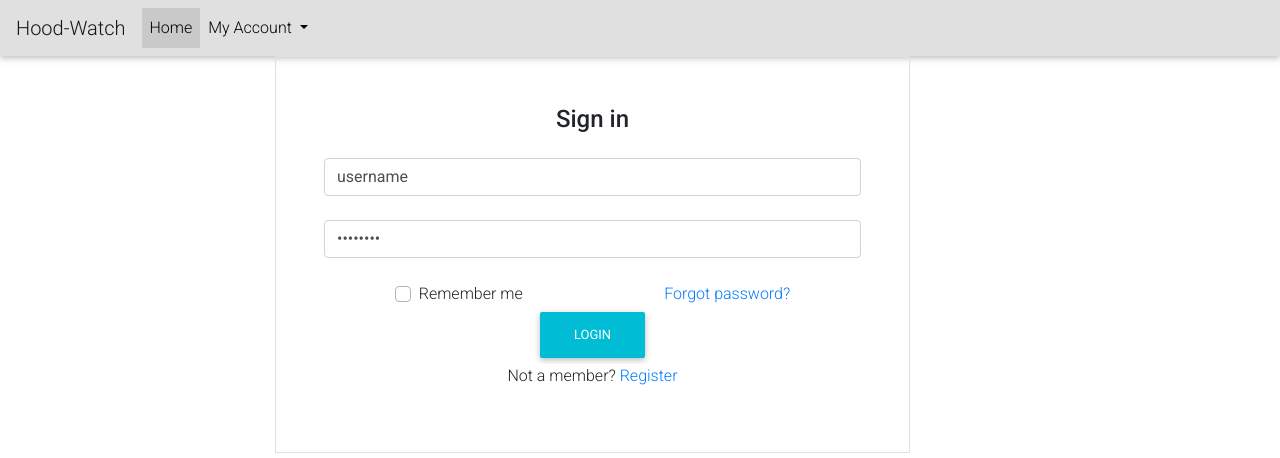
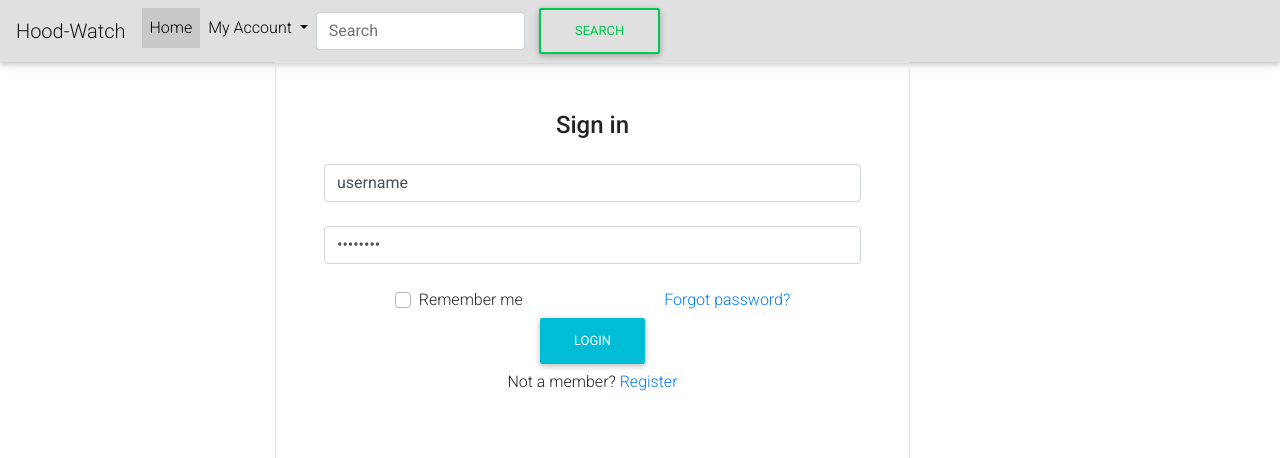
Before and after one commit to Ebay-droid/Django-ip4, a Django app: a page that uses neighbourhood_app/templates/navbar.html in a window 1280 px wide. Shown: the top 458 px of the page. Run offline with Django 3.2, Linux system fonts and the light colour scheme; some libraries are stand-ins or nearby versions.

Commit message:
search added to navbar

```diff
--- a/neighbourhood_app/templates/navbar.html
+++ b/neighbourhood_app/templates/navbar.html
@@ -44,6 +44,12 @@
           {%endif%}
         </div>
       </li>
+      <li class="nav-item " >
+        <form class="form-inline" action="{% url 'search_business'%}" >
+          <input class="form-control mr-sm-2" type="search" placeholder="Search" aria-label="Search">
+          <button class="btn btn-outline-success my-2 my-sm-0" type="submit">Search</button>
+        </form>
+      </li>
     </ul>
   </div>
 </nav>
--- a/neighbourhood_app/urls.py
+++ b/neighbourhood_app/urls.py
@@ -11,8 +11,8 @@ urlpatterns = [
     path('hood/<int:id>/', views.hood_details, name='hood'),
     path('profile/<username>/',views.profile, name='profile'),
     path('welcome/',views.welcome, name='welcome'),
-    # path('hoods/',views.hoods, name='all_hoods'),
-    # path('join_hood/<int:id>',views.join_neighbourhood, name='join_hood'),
+    path('search/', views.search_project, name = 'search_business'),
+
 
 
 ]
--- a/neighbourhood_app/views.py
+++ b/neighbourhood_app/views.py
@@ -120,3 +120,15 @@ def profile(request,username):
 
 
   return render(request, 'profile.html',{'user':user,'profile':profile})
+
+@login_required
+def search_project(request):
+  if 'business' in request.GET and request.GET["business"]:
+    search_term = request.GET.get('business')
+    searched_business = Business.search_business(search_term)
+    message = f"{search_term}"
+
+    return render (request, 'search.html',{"message":message, "business":searched_business})
+  else:
+    message = "Have you searched for any term?"
+    return render (request,'search.html',{"message":message})
```
